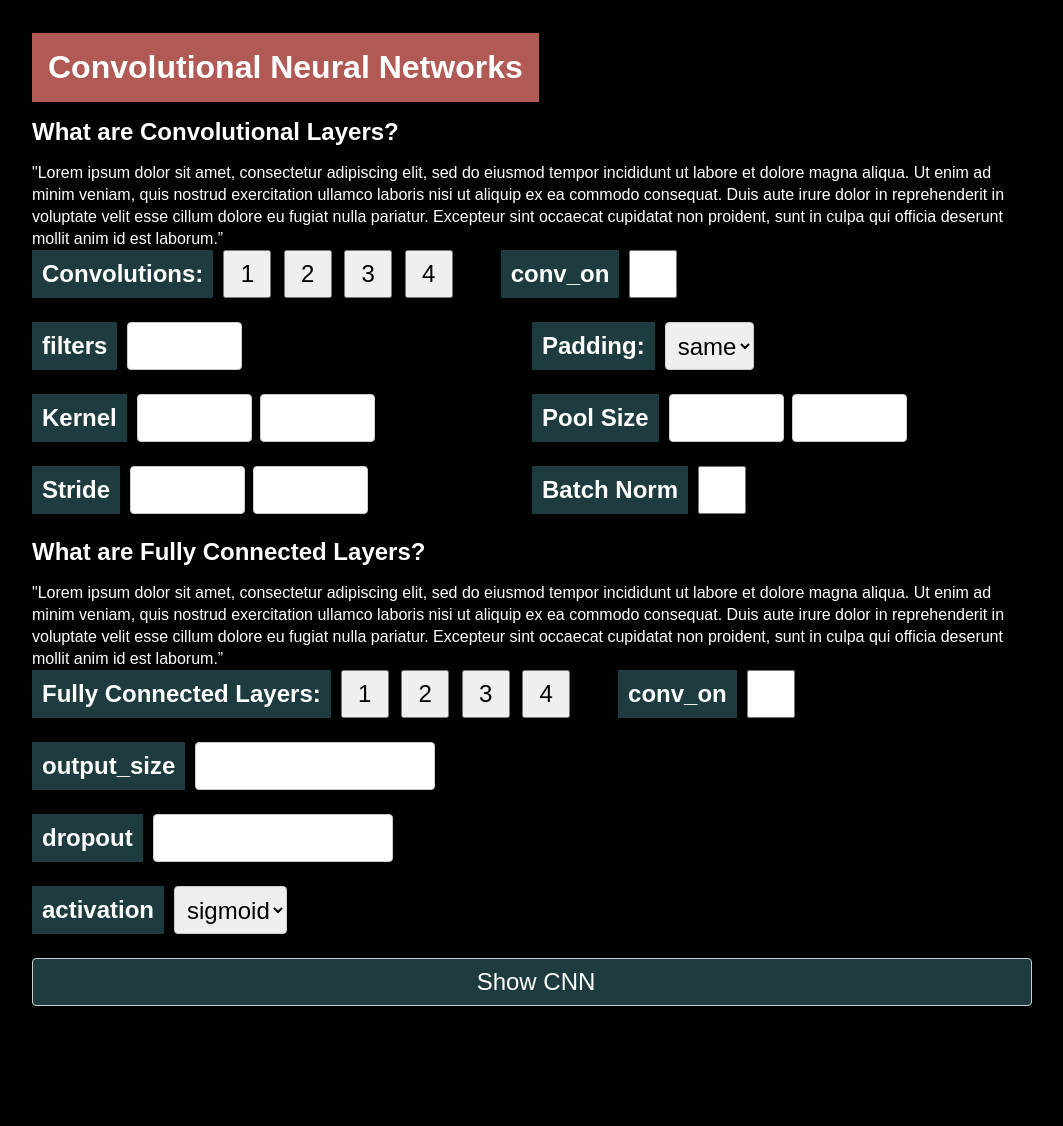
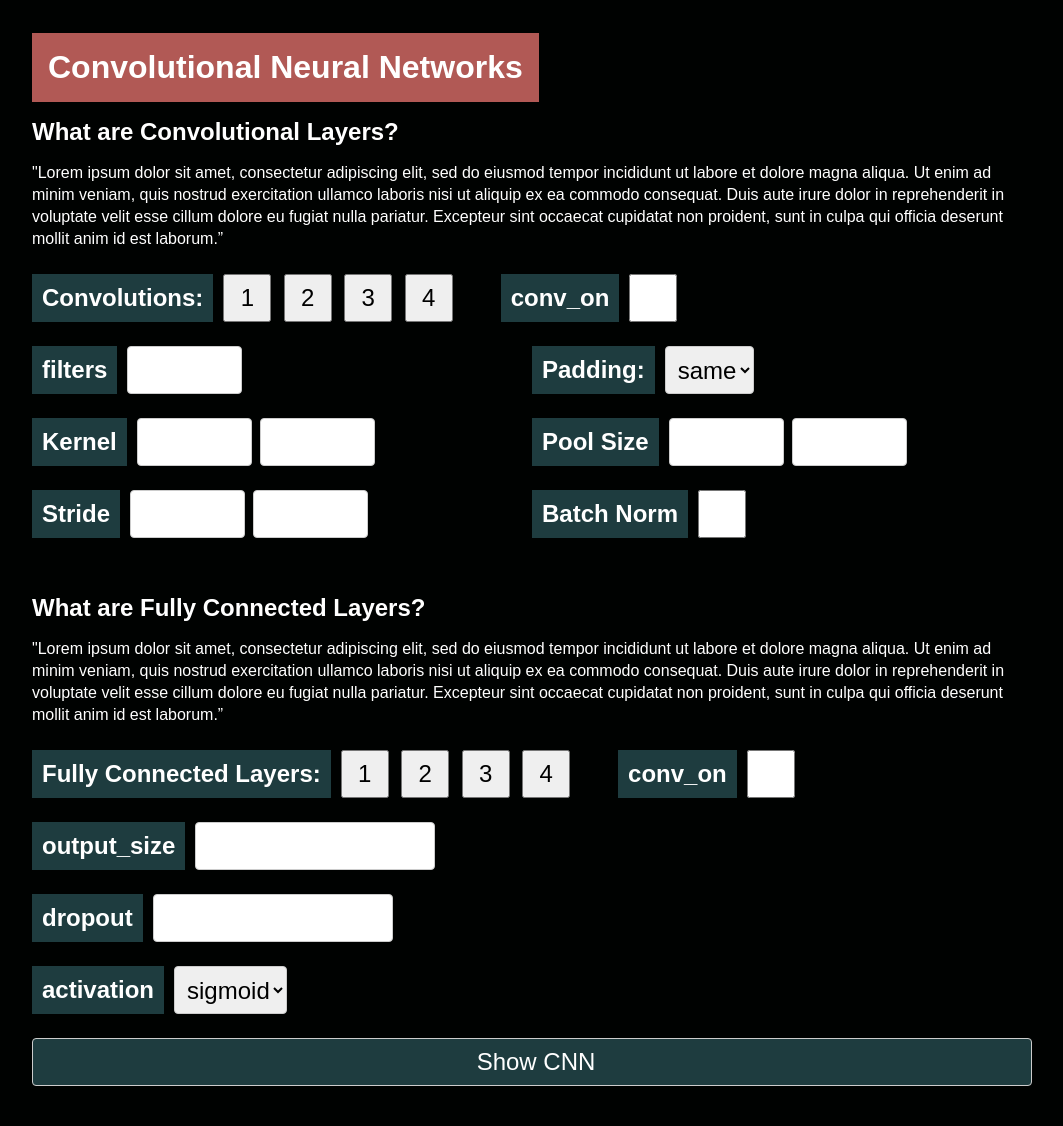
Before and after one commit to temujin-lampasa/baybayin-classifier, a Flask app: page / in a window 1280 px wide. Shown: the part 694-1820 px from the top of the page, without its empty margins (108-1171 px from the left). Run offline with Flask 2, Linux system fonts and the light colour scheme; data comes from the database, SQL or seed files in the repository; some libraries are stand-ins or nearby versions.

Commit message:
Fix margins between text and form inputs

```diff
--- a/static/css/index.css
+++ b/static/css/index.css
@@ -179,3 +179,11 @@ input, button, select {
 #batch_norm {
   width: auto;
 }
+
+.cnn-section p {
+  margin-bottom: 24px;
+}
+
+#cnn-form-info {
+  margin-top: 32px;
+}
--- a/templates/index.html
+++ b/templates/index.html
@@ -95,7 +95,7 @@
 
         </fieldset>
 
-        <div>
+        <div id="cnn-form-info">
             <h3>What are Fully Connected Layers?</h3>
             <p>"Lorem ipsum dolor sit amet, consectetur adipiscing elit, sed do eiusmod tempor incididunt ut labore et dolore magna aliqua. Ut enim ad minim veniam, quis nostrud exercitation ullamco laboris nisi ut aliquip ex ea commodo consequat. Duis aute irure dolor in reprehenderit in voluptate velit esse cillum dolore eu fugiat nulla pariatur. Excepteur sint occaecat cupidatat non proident, sunt in culpa qui officia deserunt mollit anim id est laborum.”</p>
         </div>
```
